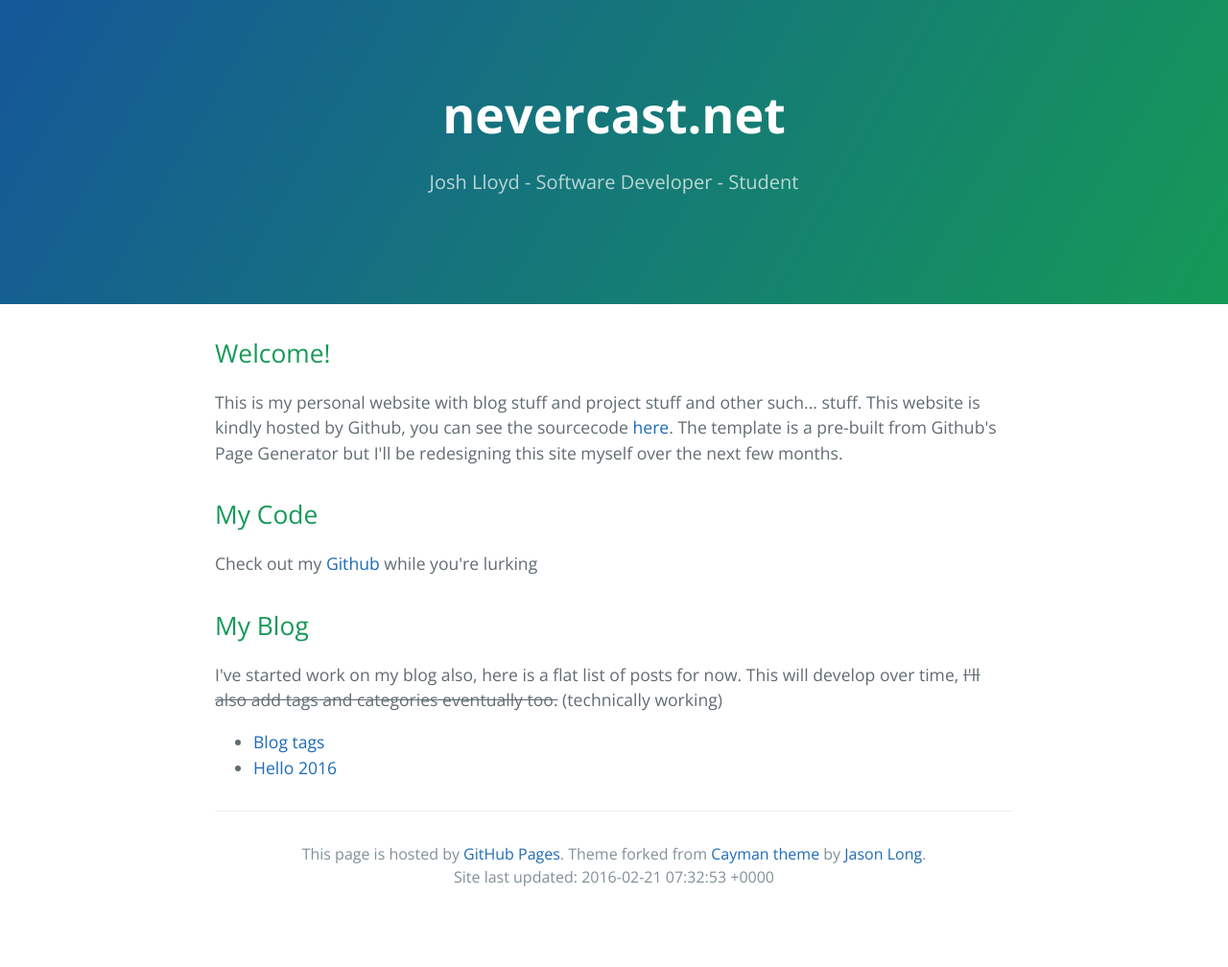
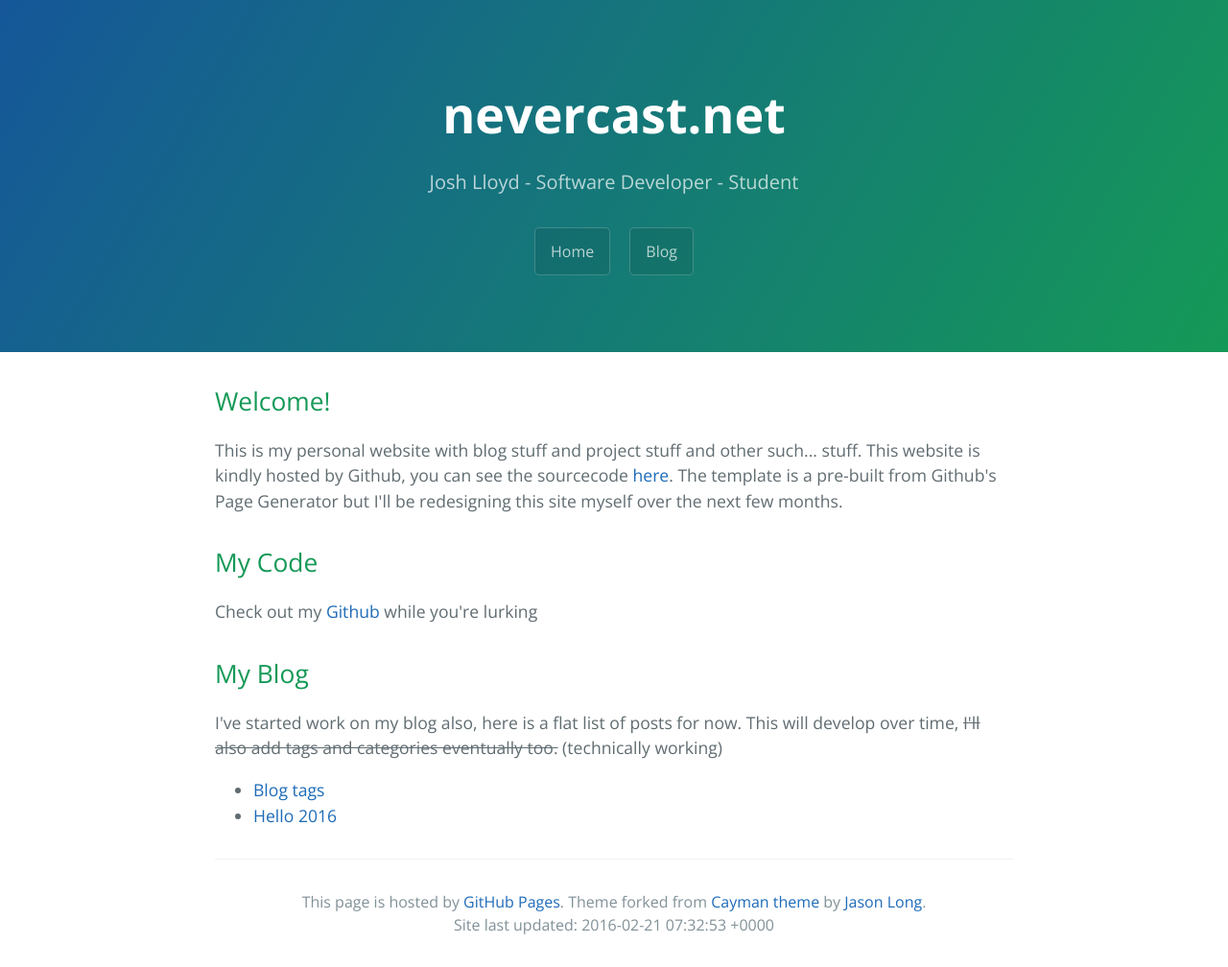
Before and after one commit to nevercast/nevercast.github.io, a Jekyll site: the page built from index.html, in a window 1280 px wide. Shown: the whole page at 96% size. Built offline with Jekyll 4.4.1, drawn with Linux system fonts in a browser that asks for light colours; before the commit the page ends 958 px from its top, so only the background shows below that.

Commit message:
Tweaking of buttons, and navigation!

```diff
--- a/_includes/header.html
+++ b/_includes/header.html
@@ -2,4 +2,6 @@
     <section class="page-header">
       <h1 class="project-name"><a href="/" style="color:white;">{{ page.title }}</a></h1>
       <h2 class="project-tagline">{{ page.subtitle }}</h2>
+      <a class="btn" href="/">Home</a>
+      <a class="btn" href="/blog">Blog</a>
     </section>
--- a/stylesheets/stylesheet.css
+++ b/stylesheets/stylesheet.css
@@ -17,9 +17,9 @@ a {
 
 .btn {
   display: inline-block;
-  margin-bottom: 1rem;
+  /* margin-bottom: 1rem; */
   color: rgba(255, 255, 255, 0.7);
-  background-color: rgba(255, 255, 255, 0.08);
+  background-color: rgba(0, 0, 0, 0.08);
   border-color: rgba(255, 255, 255, 0.2);
   border-style: solid;
   border-width: 1px;
@@ -31,7 +31,7 @@ a {
 .btn:hover {
   color: rgba(255, 255, 255, 0.8);
   text-decoration: none;
-  background-color: rgba(255, 255, 255, 0.2);
+  background-color: rgba(0, 0, 0, 0.5);
   border-color: rgba(255, 255, 255, 0.3); }
 
 @media screen and (min-width: 64em) {
```
